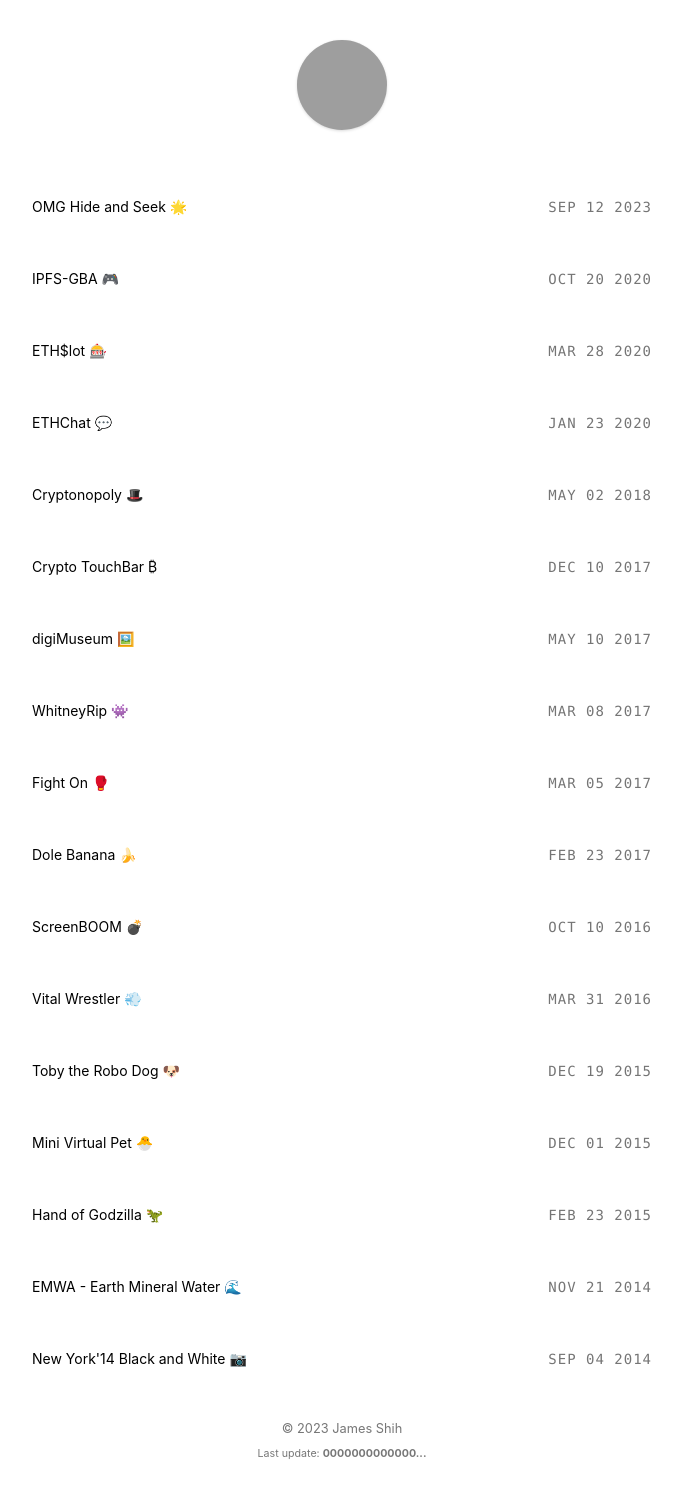
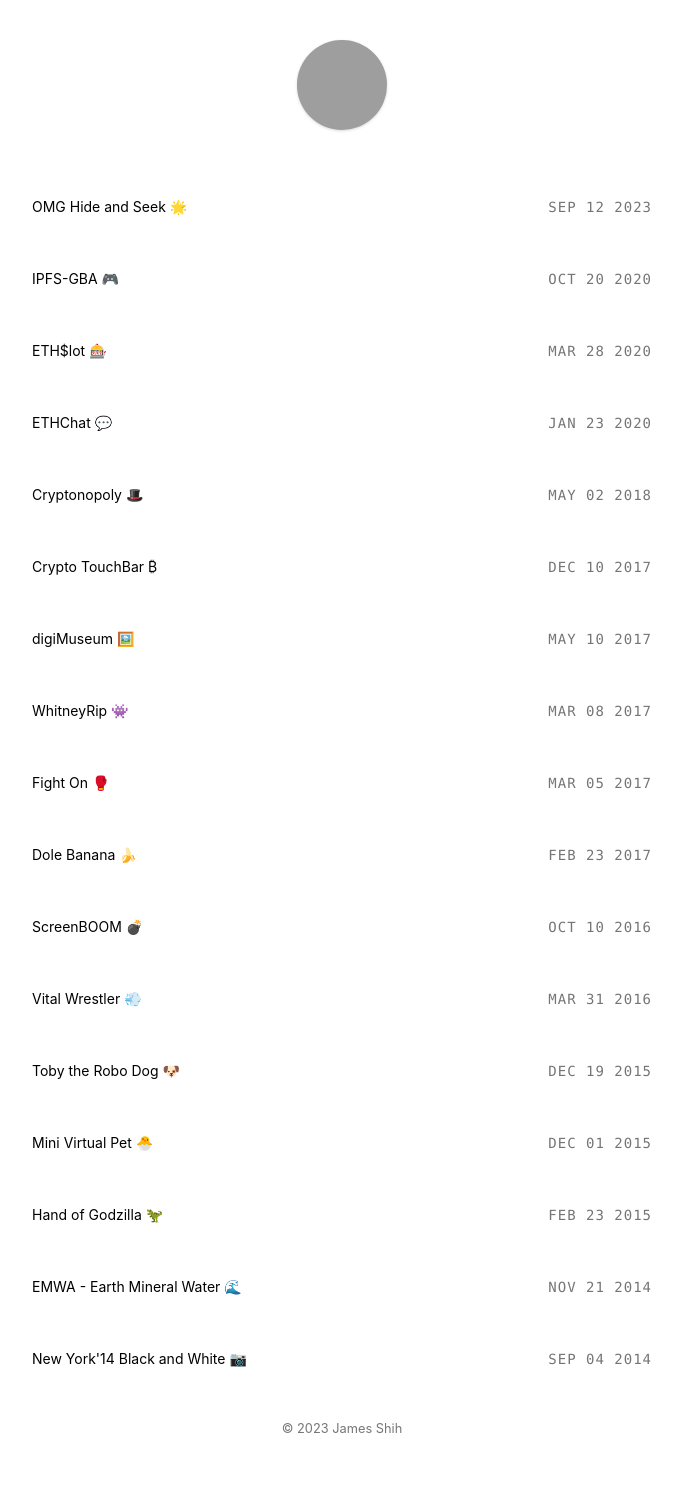
Before and after one commit to jameshih/blog, a Jekyll site: the page built from index.html, in a window 1280 px wide. Shown: the whole page, without its empty margins (298-979 px from the left). Built offline with Jekyll 4.4.1, drawn with Linux system fonts in a browser that asks for light colours; after the commit the page ends 1474 px from its top, so only the background shows below that; grey boxes are pictures that could not be loaded.

Commit message:
remove git update

```diff
--- a/_includes/footer.html
+++ b/_includes/footer.html
@@ -1,4 +1,5 @@
 <div class="footer">
-  <span class="block">&copy; {{ site.time | date: '%Y' }} {{ site.author_name }}</span>
-  <span class ="block"><sub>Last update: <a href="{{ site.github.repository_url}}/tree/{{ site.github.build_revision}}">{{site.github.build_revision | truncate: 16 }}</a></sub></span>
+  <span class="block"
+    >&copy; {{ site.time | date: '%Y' }} {{ site.author_name }}</span
+  >
 </div>
```
